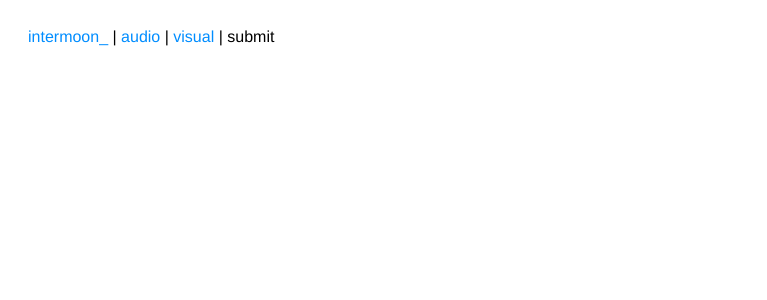
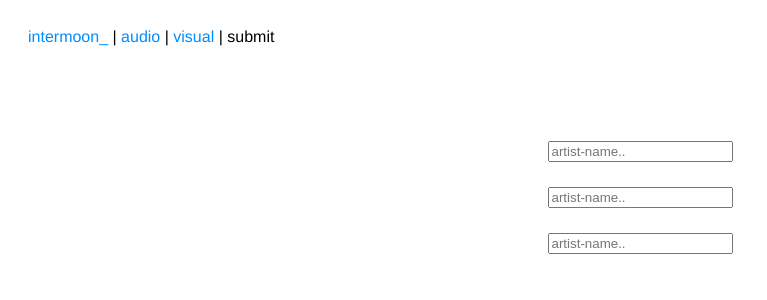
Before and after one commit to blissGen/intermoon_org, a Vue app in the folder client/: page /submit in a window 1280 px wide. Shown: the top 300 px of the page, without its empty margins (0-767 px from the left). Built offline with nearby package versions, Linux system fonts and the light colour scheme.

Commit message:
developing submission form

```diff
--- a/client/src/App.vue
+++ b/client/src/App.vue
@@ -23,9 +23,7 @@
 
 #nav {
   padding: 20px;
-  text-align: left;
 }
-
 #nav a {
   text-decoration: none;
   font-weight: normal;
--- a/client/src/components/submissionForm.vue
+++ b/client/src/components/submissionForm.vue
@@ -1,12 +1,29 @@
 <template>
-  <div class="sibmissionForm"></div>
+  <div class="sibmissionForm">
+    <form>
+      <input :style="styleObject01" type="text" placeholder="artist-name.." />
+      <input :style="styleObject02" type="text" placeholder="artist-name.." />
+      <input :style="styleObject02" type="text" placeholder="artist-name.." />
+    </form>
+  </div>
 </template>
 
 <script>
 export default {
   name: "submissionForm",
   data: function() {
-    return {};
+    return {
+      styleObject01: {
+        display: "block",
+        margin: "auto",
+        marginTop: "75px"
+      },
+      styleObject02: {
+        display: "block",
+        margin: "auto",
+        marginTop: "25px"
+      }
+    };
   }
 };
 </script>
```
